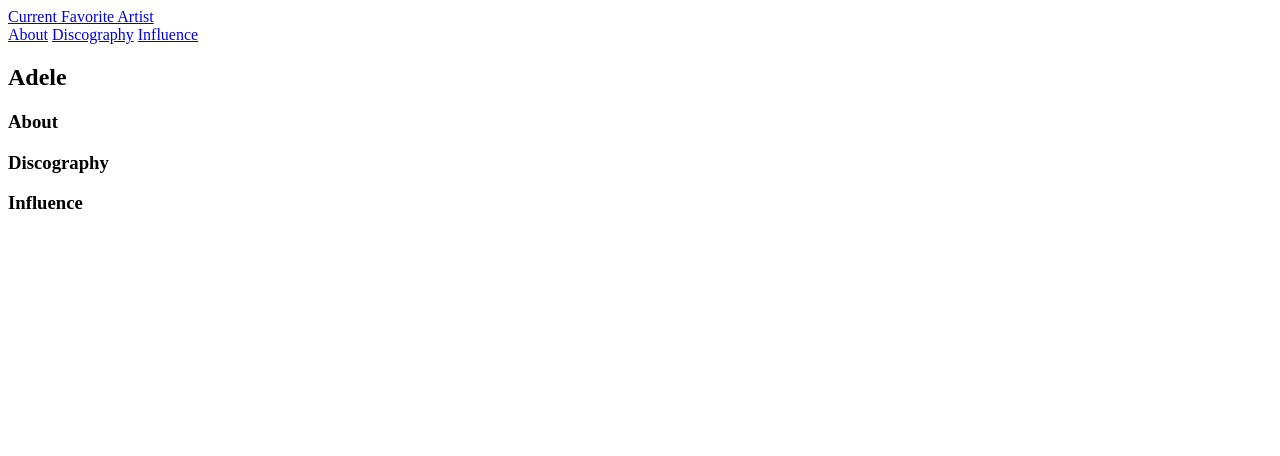
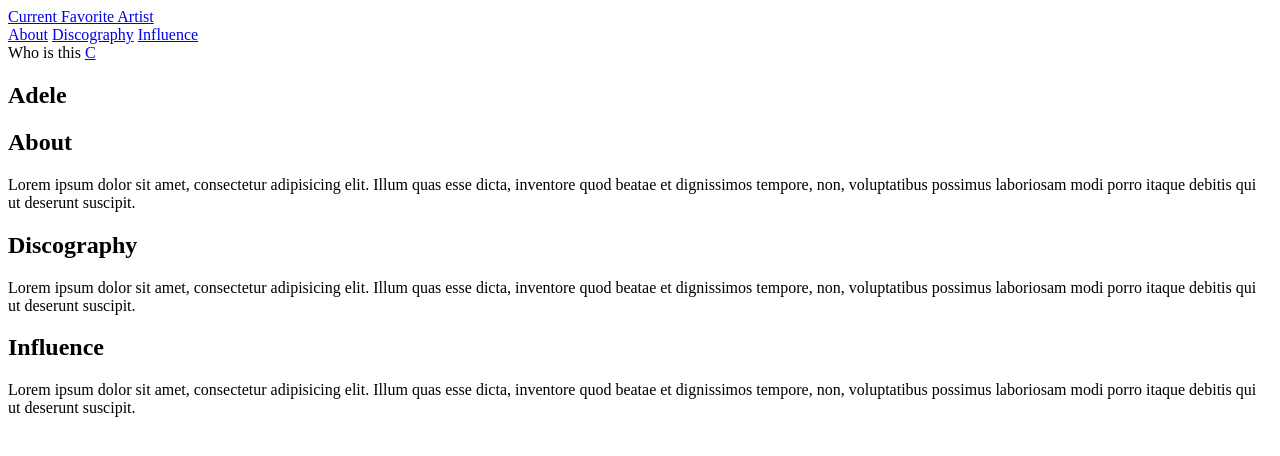
Before and after one commit to jbrowne4/m3-hw3-browne-jade, a plain HTML site: page index.html in a window 1280 px wide. Drawn offline with Linux system fonts and the light colour scheme.

Commit message:
main, sections

```diff
--- a/index.html
+++ b/index.html
@@ -9,25 +9,34 @@
 <article>
     <header>
         <a href="#">Current Favorite Artist</a>
-     </header>
          <nav>
             <a href="#">About</a>
             <a href="#">Discography</a>
             <a href="#">Influence</a>
          </nav>
-    <h1>Adele</h1>
+    </header>
     <main>
         <section>
-                <h1>About</h1>
+            Who is this
+            <a href="#"> C</a>
         </section>
+        <h1>Adele</h1>
         <section>
-                <h1>Discography</h1>
-            </section>
-            <section>
-                <h1>Influence</h1>
+            <article>
+                <h2>About</h2>
+                <p>
+                    Lorem ipsum dolor sit amet, consectetur adipisicing elit. Illum quas esse dicta, inventore quod beatae et dignissimos tempore, non, voluptatibus possimus laboriosam modi porro itaque debitis qui ut deserunt suscipit.
+                </p>
+                <h2>Discography</h2>
+                <p>
+                    Lorem ipsum dolor sit amet, consectetur adipisicing elit. Illum quas esse dicta, inventore quod beatae et dignissimos tempore, non, voluptatibus possimus laboriosam modi porro itaque debitis qui ut deserunt suscipit.
+                </p>
+                <h2>Influence</h2>
+                <p>
+                    Lorem ipsum dolor sit amet, consectetur adipisicing elit. Illum quas esse dicta, inventore quod beatae et dignissimos tempore, non, voluptatibus possimus laboriosam modi porro itaque debitis qui ut deserunt suscipit.
+                </p>
+            </article>
         </section>
     </main>
-</article>
-<footer></footer>
 </body>
 </html>
```
Lines whose indentation alone changed are shown as unchanged.
